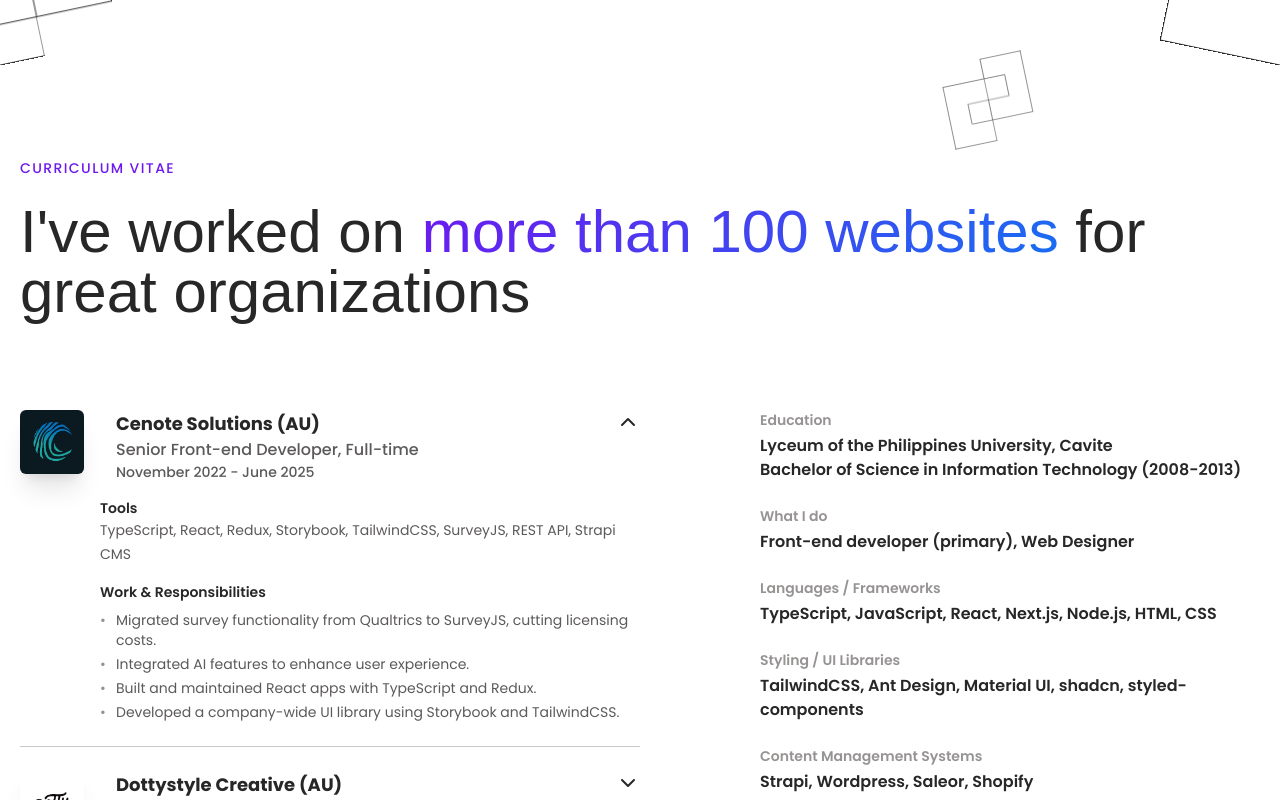
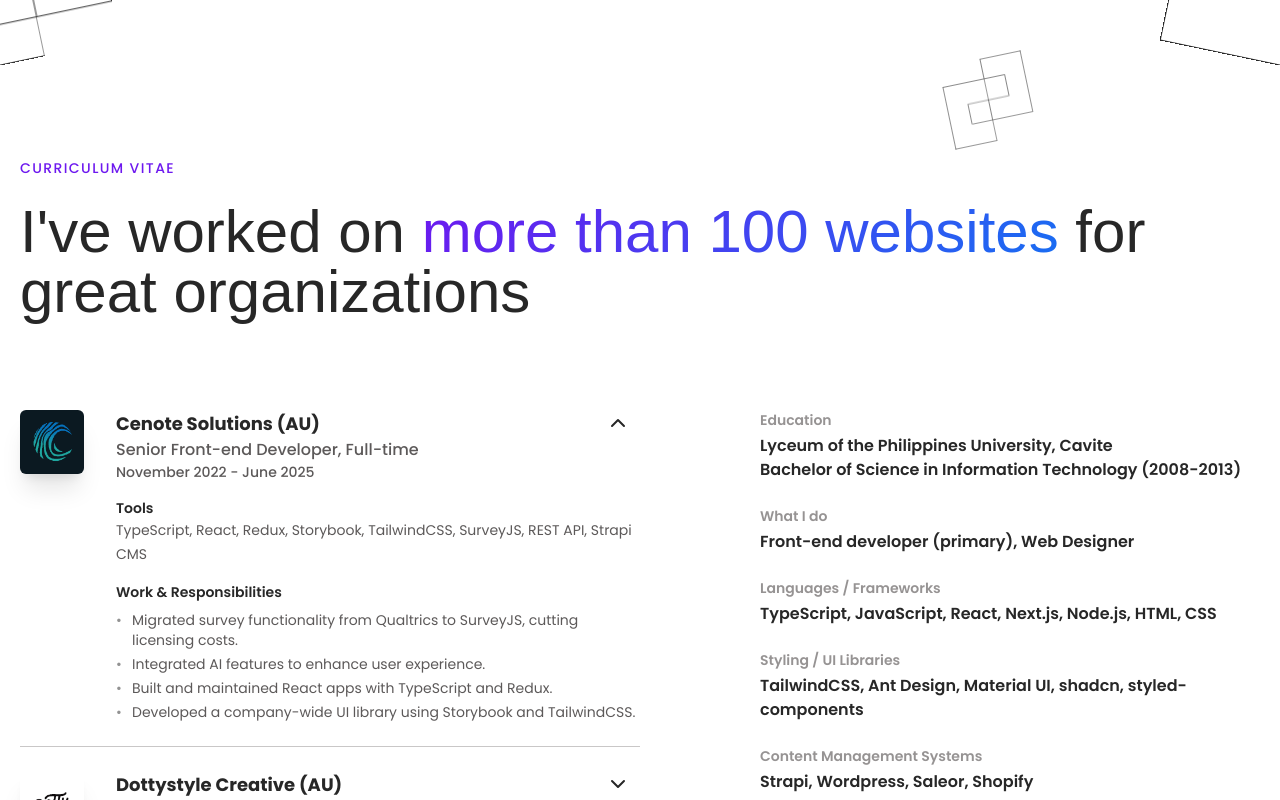
Before and after one commit to voncarcha/my-portfolio-2025, a Next.js app: page / in a window 1280 px wide. Both pictures are taken after a click on the button 330 px from the left and 2265 px from the top of the page. Shown: the part 1820-2620 px from the top of the page. Built offline with nearby package versions, Linux system fonts and the light colour scheme; no server answers; a web font is replaced by a local one.

Commit message:
ui fixes for mobile

```diff
--- a/src/components/home/CvSection/Item.tsx
+++ b/src/components/home/CvSection/Item.tsx
@@ -15,7 +15,7 @@
     <li className="group relative border-b border-app-400 py-6 leading-normal">
       <button
         id={buttonId}
-        className="flex h-auto w-full items-start gap-4 text-left transition-all duration-300 md:gap-8"
+        className="flex h-auto w-full items-start gap-4 pr-8 text-left transition-all duration-300 md:gap-8"
         onClick={() => setIsOpen(!isOpen)}
         aria-expanded={isOpen}
         aria-controls={contentId}
@@ -48,9 +48,12 @@
         </section>
 
         <span
-          className={classNames('flex-shrink-0 transition-transform duration-300', {
-            'rotate-180': isOpen,
-          })}
+          className={classNames(
+            'absolute right-0 top-[25px] flex-shrink-0 transition-transform duration-300 md:right-[10px]',
+            {
+              'rotate-180': isOpen,
+            },
+          )}
           aria-hidden="true"
         >
           <ArrowIcon />
@@ -65,7 +68,7 @@
         })}
         aria-hidden={!isOpen}
       >
-        <div className="pt-4 pl-20">
+        <div className="pl-20 pt-4 md:pl-24">
           <span className="block text-sm font-semibold text-app-100">
             Tools
           </span>
@@ -78,9 +81,12 @@
             {item.responsibilities.map((responsibility, index) => (
               <li
                 key={`${item.company}-responsibility-${index}`}
-                className="relative text-sm text-app-200 pl-4"
+                className="relative pl-4 text-sm text-app-200"
               >
-                <span className="absolute left-0 text-app-100 opacity-50" aria-hidden="true">
+                <span
+                  className="absolute left-0 text-app-100 opacity-50"
+                  aria-hidden="true"
+                >
                   •
                 </span>
                 {responsibility}
```
